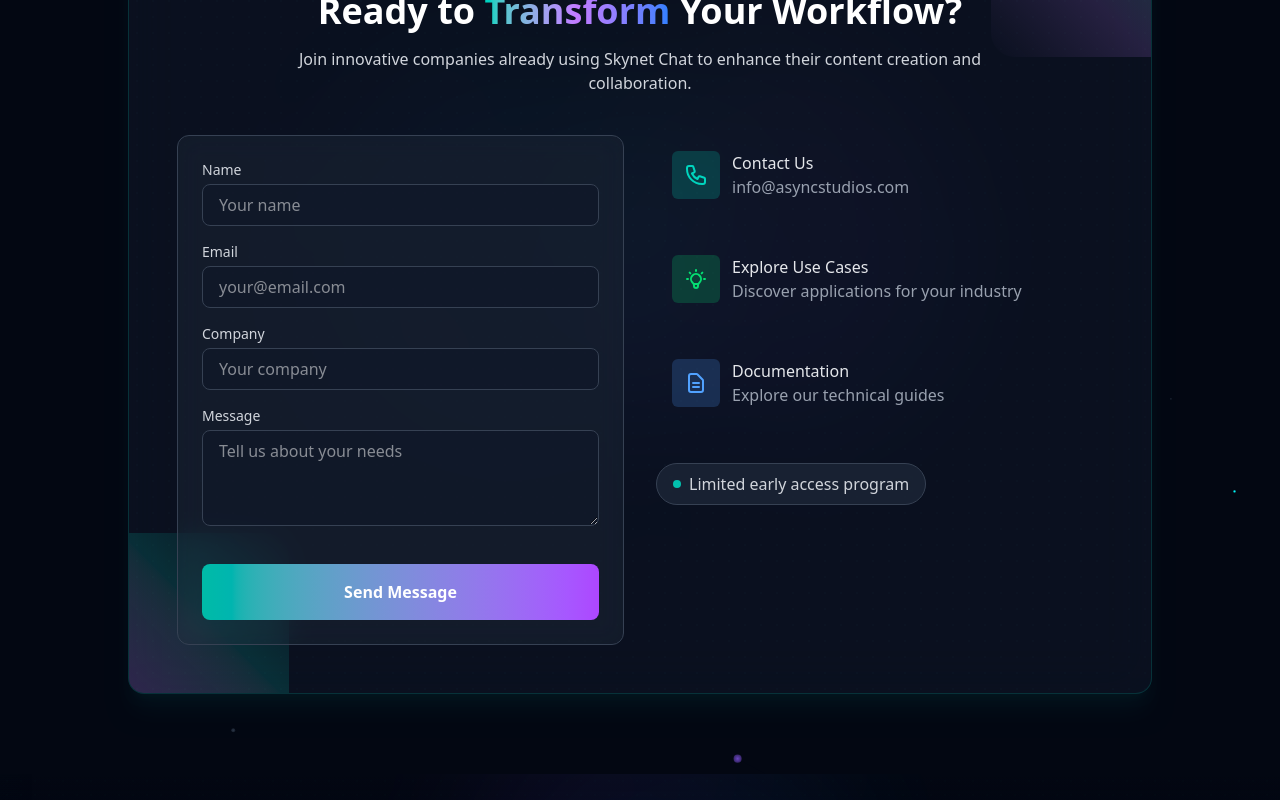
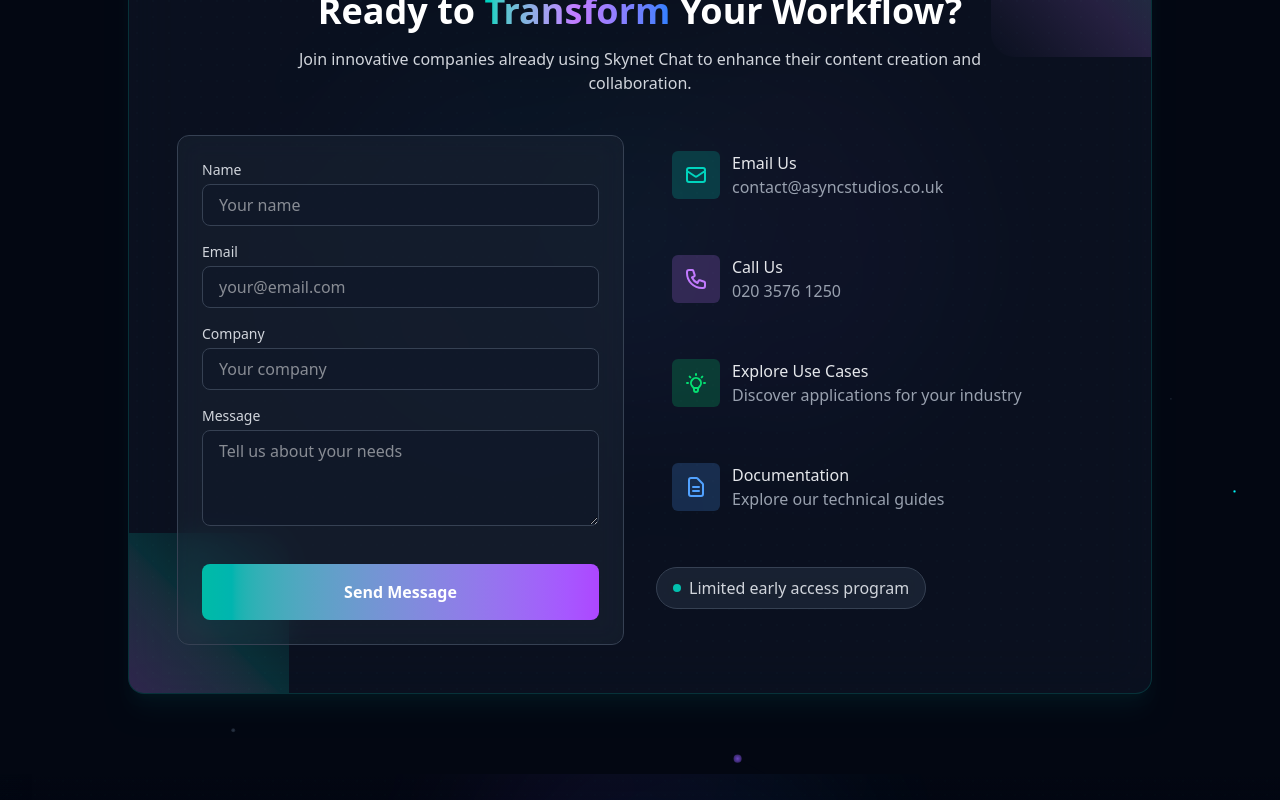
Before and after one commit to AryamanDubey28/async-website, a Next.js app: page /skynet-chat in a window 1280 px wide. Shown: the part 2940-3740 px from the top of the page. Built offline with nearby package versions, Linux system fonts and the light colour scheme.

Commit message:
update contact details

```diff
--- a/src/app/skynet-agents/UseCaseTabs.tsx
+++ b/src/app/skynet-agents/UseCaseTabs.tsx
@@ -265,41 +265,35 @@
                     </div>
                   </div>
 
-                  {/* Right side - Content */}
-                  <div className="space-y-10">
-                    <h3 className="text-3xl font-bold text-white">
-                      {tabData.heading}
-                    </h3>
+                  {/* Right side - Details */}
+                  <div className="lg:pt-8">
+                    <h3 className="text-2xl font-bold mb-6 text-white">{tabData.heading}</h3>
+                    <p className="text-gray-300 mb-8 text-lg leading-relaxed">{tabData.description}</p>
 
-                    <p className="text-gray-300 text-lg leading-relaxed">
-                      {tabData.description}
-                    </p>
-
-                    <div className="space-y-5">
+                    <ul className="space-y-5 mb-10">
                       {tabData.points.map((point, pointIdx) => (
-                        <div key={pointIdx} className="flex items-start">
-                          <div className="flex-shrink-0 w-6 h-6 rounded-full bg-purple-500/20 flex items-center justify-center mt-1 mr-4">
-                            <svg xmlns="http://www.w3.org/2000/svg" className="h-3.5 w-3.5 text-purple-400" fill="none" viewBox="0 0 24 24" stroke="currentColor">
-                              <path strokeLinecap="round" strokeLinejoin="round" strokeWidth={3} d="M5 13l4 4L19 7" />
+                        <li key={pointIdx} className="flex items-start">
+                          <div className="flex-shrink-0 w-6 h-6 rounded-full bg-purple-500/25 flex items-center justify-center mt-1 mr-3 shadow-md shadow-purple-500/10">
+                            <svg xmlns="http://www.w3.org/2000/svg" className="h-3.5 w-3.5 text-purple-300" fill="none" viewBox="0 0 24 24" stroke="currentColor">
+                              <path strokeLinecap="round" strokeLinejoin="round" strokeWidth={2} d="M5 13l4 4L19 7" />
                             </svg>
                           </div>
                           <div>
-                            <h4 className="text-white font-medium text-lg">{point.title}</h4>
-                            <p className="text-base text-gray-400">{point.detail}</p>
+                            <p className="text-gray-100 font-medium">{point.title}</p>
+                            <p className="text-gray-400 text-sm">{point.detail}</p>
                           </div>
-                        </div>
+                        </li>
                       ))}
-                    </div>
+                    </ul>
 
-                    <div className="pt-6">
-                      <div className="flex flex-col sm:flex-row gap-5">
-                        <button className="px-8 py-4 rounded-full bg-gradient-to-r from-purple-500 to-teal-500 text-white font-semibold transition-all duration-300 hover:shadow-lg hover:shadow-purple-500/30 hover:scale-105">
-                          See Detailed Case Study
-                        </button>
-                        <button className="px-8 py-4 rounded-full border border-gray-700 text-white font-semibold transition-all duration-300 hover:border-purple-500/30">
-                          Request Demo
-                        </button>
-                      </div>
+                    <div className="mt-10 pt-8 border-t border-gray-700/50">
+                      <button
+                        disabled
+                        className="w-full sm:w-auto group relative px-7 py-3.5 rounded-lg bg-gradient-to-r from-purple-600 via-indigo-600 to-blue-600 text-white font-semibold transition-all duration-300 focus:outline-none focus:ring-2 focus:ring-indigo-400/50 overflow-hidden disabled:opacity-60 disabled:cursor-not-allowed disabled:hover:scale-100 disabled:hover:shadow-none hover:shadow-xl hover:shadow-purple-500/30 hover:scale-[1.03]"
+                      >
+                        <span className="relative z-10">Case Study: Coming Soon</span>
+                        <span className="absolute inset-0 bg-gradient-to-r from-purple-500 via-indigo-500 to-blue-400 opacity-0 group-hover:opacity-100 transition-opacity duration-300 blur-xl group-disabled:opacity-0"></span>
+                      </button>
                     </div>
                   </div>
                 </div>
--- a/src/app/skynet-agents/page.tsx
+++ b/src/app/skynet-agents/page.tsx
@@ -609,7 +609,7 @@
         </section>
 
         {/* API Integrations Section */}
-        <ApiIntegrations />
+        <ApiIntegrations onScrollToCta={() => scrollToSection('skynet-cta')} />
         <UseCaseTabs />
         <section id="skynet-agents-cta">
           <SkynetAgentsCallToAction />
--- a/src/components/skynet-agents/ApiIntegrations.tsx
+++ b/src/components/skynet-agents/ApiIntegrations.tsx
@@ -1,6 +1,10 @@
 import React from 'react';
 
-const ApiIntegrations = () => {
+type ApiIntegrationsProps = {
+  onScrollToCta: () => void;
+};
+
+const ApiIntegrations: React.FC<ApiIntegrationsProps> = ({ onScrollToCta }) => {
   const servicesRow1 = [
     { name: "Wordpress", logo: "/logos/wordpress-icon.svg", bg: "bg-gray-800", border: "border-gray-700" },
     { name: "X Social Media", logo: "/logos/x-social-media-black-icon.svg", bg: "bg-gray-800", border: "border-gray-700" },
@@ -110,7 +114,10 @@
           <div className="inline-block rounded-xl bg-gradient-to-r from-purple-500/10 via-teal-500/10 to-blue-500/10 backdrop-blur-sm border border-purple-500/30 p-0.5">
             <div className="bg-gray-900/50 backdrop-blur-sm rounded-lg py-4 px-8">
               <p className="text-gray-300 mb-3">Don't see the integration you need?</p>
-              <button className="px-6 py-2 rounded-full bg-gradient-to-r from-purple-500 to-teal-500 text-white font-medium transition-all duration-300 hover:shadow-lg hover:shadow-purple-500/30 hover:scale-105">
+              <button
+                onClick={onScrollToCta}
+                className="px-6 py-2 rounded-full bg-gradient-to-r from-purple-500 to-teal-500 text-white font-medium transition-all duration-300 hover:shadow-lg hover:shadow-purple-500/30 hover:scale-105"
+              >
                 Request Custom Integration
               </button>
             </div>
--- a/src/components/skynet-agents/SkynetAgentsCallToAction.tsx
+++ b/src/components/skynet-agents/SkynetAgentsCallToAction.tsx
@@ -60,7 +60,7 @@
   };
 
   return (
-    <section className="pt-8 pb-20 relative">
+    <section id="skynet-cta" className="pt-8 pb-20 relative">
       {/* Background decorations - Skynet Agents theme */}
       <div className="absolute inset-0 overflow-hidden">
         <div className="absolute top-1/4 left-1/5 w-96 h-96 bg-gradient-to-br from-purple-600/15 via-indigo-500/10 to-blue-600/10 rounded-full blur-3xl animate-pulse-slow"></div>
@@ -166,15 +166,27 @@
 
                   {/* Info side - Adjusted for Skynet Agents */}
                   <div className="md:w-1/2 space-y-6">
-                    <div className="flex items-start group transition-all duration-300 hover:bg-gray-800/40 backdrop-blur-sm p-4 rounded-xl cursor-pointer border border-transparent hover:border-purple-500/30" onClick={() => window.location.href='mailto:agents-inquiries@asyncstudios.com'}>
+                    <div className="flex items-start group transition-all duration-300 hover:bg-gray-800/40 backdrop-blur-sm p-4 rounded-xl cursor-pointer border border-transparent hover:border-purple-500/30" onClick={() => window.location.href='mailto:contact@asyncstudios.co.uk'}>
                       <div className="flex-shrink-0 h-12 w-12 rounded-lg bg-purple-500/25 flex items-center justify-center text-purple-300 group-hover:scale-110 transition-transform duration-300">
                         <svg xmlns="http://www.w3.org/2000/svg" className="h-6 w-6" fill="none" viewBox="0 0 24 24" stroke="currentColor">
-                          <path strokeLinecap="round" strokeLinejoin="round" strokeWidth={2} d="M17 8h2a2 2 0 012 2v6a2 2 0 01-2 2h-2v4l-4-4H9a1.994 1.994 0 01-1.414-.586m0 0L11 14h4a2 2 0 002-2V6a2 2 0 00-2-2H5a2 2 0 00-2 2v6a2 2 0 002 2h2v4l.586-.586z" />
+                           <path strokeLinecap="round" strokeLinejoin="round" strokeWidth={2} d="M3 8l7.89 5.26a2 2 0 002.22 0L21 8M5 19h14a2 2 0 002-2V7a2 2 0 00-2-2H5a2 2 0 00-2 2v10a2 2 0 002 2z" />
                         </svg>
                       </div>
                       <div className="ml-4">
-                        <p className="text-gray-100 font-semibold group-hover:text-purple-300 transition-colors duration-300 text-lg">Get in Touch</p>
-                        <p className="text-gray-400">agents-inquiries@asyncstudios.com</p>
+                        <p className="text-gray-100 font-semibold group-hover:text-purple-300 transition-colors duration-300 text-lg">Email Us</p>
+                        <p className="text-gray-400">contact@asyncstudios.co.uk</p>
+                      </div>
+                    </div>
+
+                    <div className="flex items-start group transition-all duration-300 hover:bg-gray-800/40 backdrop-blur-sm p-4 rounded-xl cursor-pointer border border-transparent hover:border-teal-500/30" onClick={() => window.location.href='tel:02035761250'}>
+                      <div className="flex-shrink-0 h-12 w-12 rounded-lg bg-teal-500/25 flex items-center justify-center text-teal-300 group-hover:scale-110 transition-transform duration-300">
+                        <svg xmlns="http://www.w3.org/2000/svg" className="h-6 w-6" fill="none" viewBox="0 0 24 24" stroke="currentColor">
+                          <path strokeLinecap="round" strokeLinejoin="round" strokeWidth={2} d="M3 5a2 2 0 012-2h3.28a1 1 0 01.948.684l1.498 4.493a1 1 0 01-.502 1.21l-2.257 1.13a11.042 11.042 0 005.516 5.516l1.13-2.257a1 1 0 011.21-.502l4.493 1.498a1 1 0 01.684.949V19a2 2 0 01-2 2h-1C9.716 21 3 14.284 3 6V5z" />
+                        </svg>
+                      </div>
+                      <div className="ml-4">
+                        <p className="text-gray-100 font-semibold group-hover:text-teal-300 transition-colors duration-300 text-lg">Call Us</p>
+                        <p className="text-gray-400">020 3576 1250</p>
                       </div>
                     </div>
 
--- a/src/components/skynet-chat/SkynetChatCallToAction.tsx
+++ b/src/components/skynet-chat/SkynetChatCallToAction.tsx
@@ -174,15 +174,27 @@
 
                   {/* Info side */}
                   <div className="md:w-1/2 space-y-6">
-                    <div className="flex items-start group transition-all duration-300 hover:bg-gray-800/30 p-4 rounded-lg cursor-pointer">
+                    <div className="flex items-start group transition-all duration-300 hover:bg-gray-800/30 p-4 rounded-lg cursor-pointer" onClick={() => window.location.href='mailto:contact@asyncstudios.co.uk'}>
                       <div className="flex-shrink-0 h-12 w-12 rounded-md bg-teal-400/20 flex items-center justify-center text-teal-400 group-hover:scale-110 transition-transform duration-300">
+                        <svg xmlns="http://www.w3.org/2000/svg" className="h-6 w-6" fill="none" viewBox="0 0 24 24" stroke="currentColor">
+                          <path strokeLinecap="round" strokeLinejoin="round" strokeWidth={2} d="M3 8l7.89 5.26a2 2 0 002.22 0L21 8M5 19h14a2 2 0 002-2V7a2 2 0 00-2-2H5a2 2 0 00-2 2v10a2 2 0 002 2z" />
+                        </svg>
+                      </div>
+                      <div className="ml-3">
+                        <p className="text-gray-200 font-medium group-hover:text-teal-300 transition-colors duration-300">Email Us</p>
+                        <p className="text-gray-400">contact@asyncstudios.co.uk</p>
+                      </div>
+                    </div>
+
+                    <div className="flex items-start group transition-all duration-300 hover:bg-gray-800/30 p-4 rounded-lg cursor-pointer" onClick={() => window.location.href='tel:02035761250'}>
+                      <div className="flex-shrink-0 h-12 w-12 rounded-md bg-purple-400/20 flex items-center justify-center text-purple-400 group-hover:scale-110 transition-transform duration-300">
                         <svg xmlns="http://www.w3.org/2000/svg" className="h-6 w-6" fill="none" viewBox="0 0 24 24" stroke="currentColor">
                           <path strokeLinecap="round" strokeLinejoin="round" strokeWidth={2} d="M3 5a2 2 0 012-2h3.28a1 1 0 01.948.684l1.498 4.493a1 1 0 01-.502 1.21l-2.257 1.13a11.042 11.042 0 005.516 5.516l1.13-2.257a1 1 0 011.21-.502l4.493 1.498a1 1 0 01.684.949V19a2 2 0 01-2 2h-1C9.716 21 3 14.284 3 6V5z" />
                         </svg>
                       </div>
                       <div className="ml-3">
-                        <p className="text-gray-200 font-medium group-hover:text-teal-300 transition-colors duration-300">Contact Us</p>
-                        <p className="text-gray-400">info@asyncstudios.com</p>
+                        <p className="text-gray-200 font-medium group-hover:text-purple-300 transition-colors duration-300">Call Us</p>
+                        <p className="text-gray-400">020 3576 1250</p>
                       </div>
                     </div>
 
```
